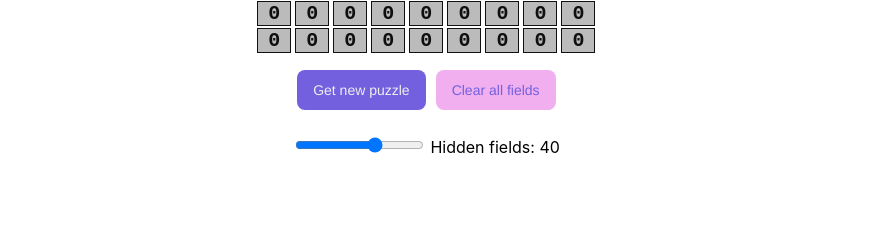
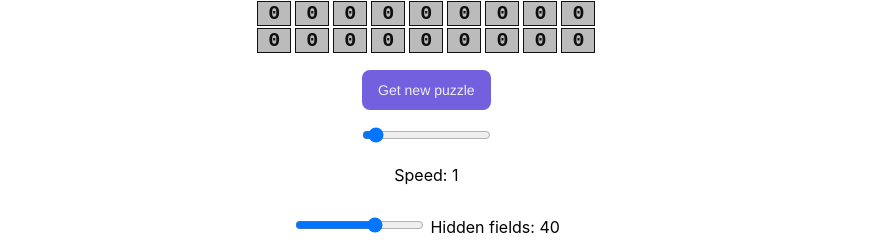
Before and after one commit to pillon33/sudoku, an Angular app: page /visualisation in a window 1280 px wide. Shown: the part 358-603 px from the top of the page, without its empty margins (213-1097 px from the left). Built offline with nearby package versions, Linux system fonts and the light colour scheme; no server answers.

Commit message:
visualisation speed slider

```diff
--- a/src/app/components/resolver-visualisation/resolver-visualisation.component.html
+++ b/src/app/components/resolver-visualisation/resolver-visualisation.component.html
@@ -4,7 +4,15 @@
 
 <div class="buttons">
     <button role="button" (click)="getNewPuzzle()" class="button button-2">Get new puzzle</button>
-    <button role="button" (click)="clearCells()" class="button button-1">Clear all fields</button>
+</div>
+
+<div class="buttons">
+    <input [(ngModel)]="deltaMultiplier" type="range" id="delta" name="delta" min="0.5" max="10" step="0.1" />
+</div>
+<div class="buttons">
+    <label class="button">
+        Speed: {{deltaMultiplier}}
+    </label>
 </div>
 
 <div class="buttons">
--- a/src/app/components/resolver-visualisation/resolver-visualisation.component.ts
+++ b/src/app/components/resolver-visualisation/resolver-visualisation.component.ts
@@ -19,6 +19,8 @@ export class ResolverVisualisationComponent implements OnInit, OnDestroy {
   shouldShowSolution: boolean = true;
 
   numberOfFields: number = 40;
+  delta: number = 0.5;
+  deltaMultiplier: number = 1;
   private eventsSubscription: Subscription = new Subscription;
 
 
@@ -99,18 +101,16 @@ export class ResolverVisualisationComponent implements OnInit, OnDestroy {
       let row = move.row;
       let col = move.column;
 
-      console.log("row: %s, col: %s", row, col);
-
       // mark as selected
       this.sudokuBoardModel.cells[row][col].isSelected = true;
-      await this.sleep(500);
+      await this.sleep(this.delta*1000/this.deltaMultiplier);
 
       // deselect
       this.sudokuBoardModel.cells[row][col].isSelected = false;
 
       //insert value
       this.sudokuBoardModel.cells[row][col].value = move.insertedValue;
-      await this.sleep(500);
+      await this.sleep(this.delta*1000/this.deltaMultiplier);
 
       i++;
     }
```
